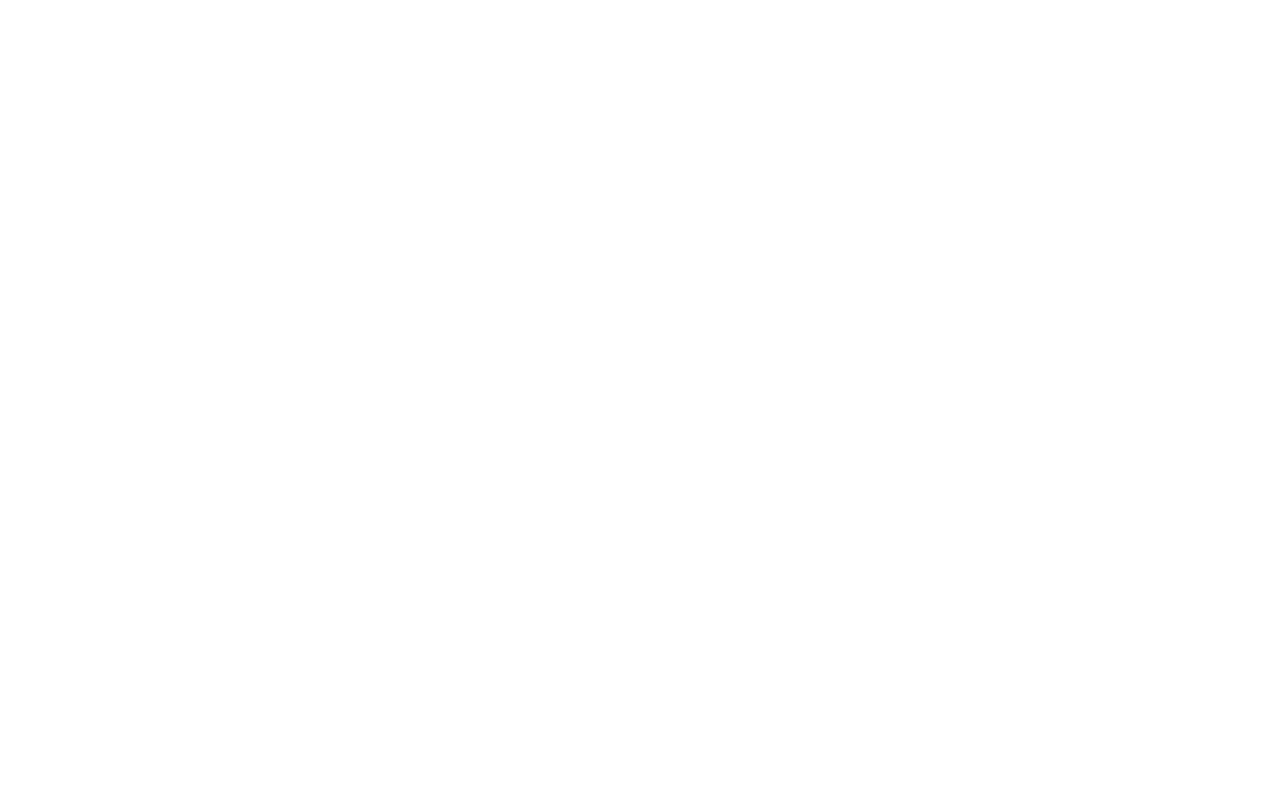
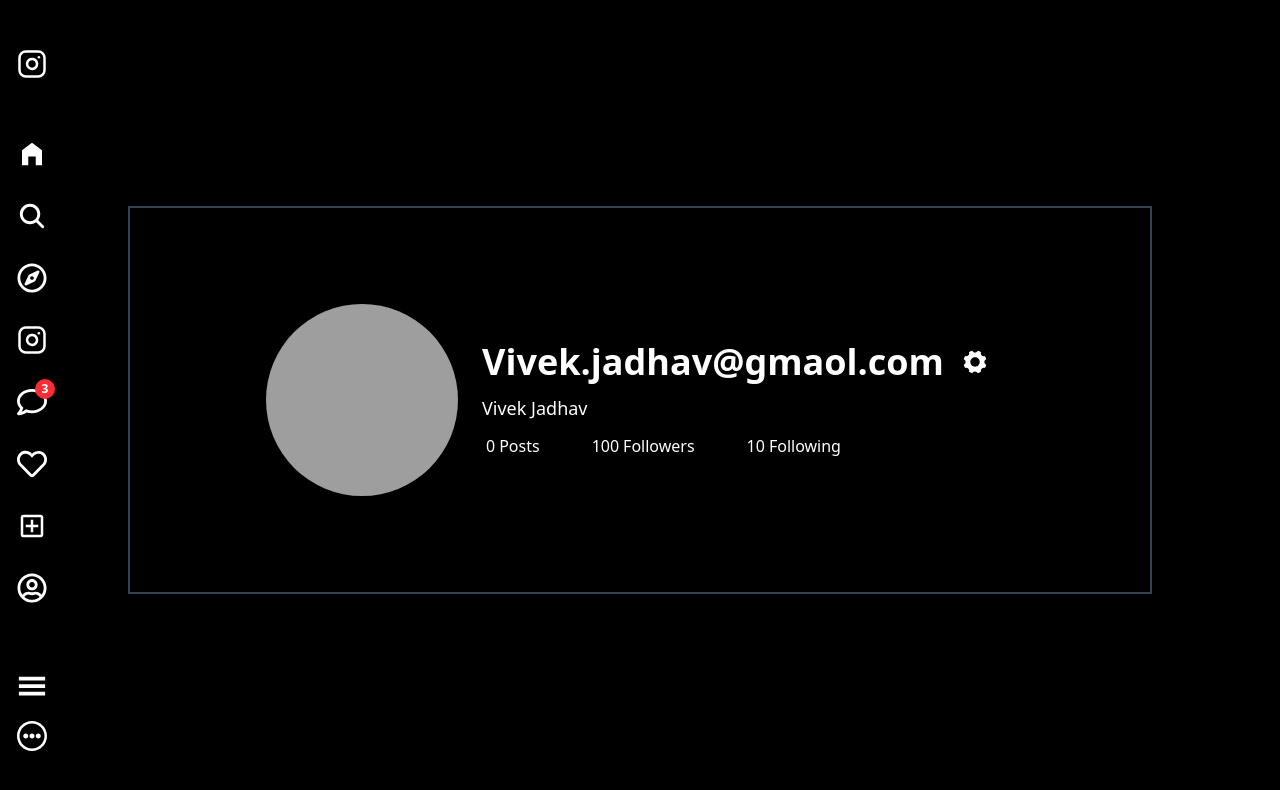
Before and after one commit to VivekJadhav2001/Instagram, a React app: page /myprofile in a window 1280 px wide. Before the commit this address had no page. Shown: the top 790 px of the page. Built offline with nearby package versions, Linux system fonts and the light colour scheme; grey boxes are pictures that could not be loaded; the HTML template or start-up script is replaced by a standard one.

Commit message:
delete functionality, navigate to home functionality in sidebar,profile, myProfile component,

```diff
--- a/src/Pages/Home/Home.jsx
+++ b/src/Pages/Home/Home.jsx
@@ -4,6 +4,7 @@
 import { ToastContainer, toast } from 'react-toastify';
 import SirSidebar from '../../components/SirSidebar/SirSidebar';
 import ContentPage from '../../components/ContentPage/ContentPage';
+import Profile from '../Profile/Profile';
 function Home() {
   return (
     <div className='relative min-h-screen p-4 w-screen bg-black text-white overflow-x-hidden'>
@@ -13,8 +14,10 @@
       {/* <SirSidebar/> */}
 
       <ContentPage/>
+      <Profile/>
 
       <ToastContainer/>
+
 
     </div>
   )
--- /dev/null
+++ b/src/Pages/MyProfile/MyProfile.jsx
@@ -0,0 +1,34 @@
+import React from 'react'
+import { IoIosSettings } from "react-icons/io";
+import Sidebar from '../../components/Sidebar/Sidebar';
+
+
+function MyProfile() {
+    return (
+        <div className=' relative min-h-screen w-screen bg-black text-white flex justify-center items-center'>
+            {/* SIDEBAR */}
+
+            <Sidebar/>
+            <div className="w-[80%] border-2 border-gray-700 p-24">
+                <div className="flex justify-center items-center">
+                    <img src="https://encrypted-tbn0.gstatic.com/images?q=tbn:ANd9GcRKLOU8WsvZZ1j5eHAdUl5EJC1we9Hbux49IA&s" alt="" className='w-48 h-48 object-cover rounded-full' />
+                    <div className="m-6 flex flex-col gap-3 justify-start items-start">
+                        <div className="flex gap-4 justify-center items-center">
+                            <h1 className='text-4xl font-bold text-center/'>Vivek.jadhav@gmaol.com</h1>
+                            <IoIosSettings size={30} />
+                        </div>
+                        <h2 className='text-lg'>Vivek Jadhav</h2>
+
+                        <div className="post-follower-count flex justify-center items-center gap-12">
+                            <p><span className='mx-1'>{0}</span>Posts</p>
+                            <p><span className='mx-1'>{100}</span>Followers</p>
+                            <p><span className='mx-1'>{10}</span>Following</p>
+                        </div>
+                    </div>
+                </div>
+            </div>
+        </div>
+    )
+}
+
+export default MyProfile
--- /dev/null
+++ b/src/Pages/Profile/Profile.jsx
@@ -0,0 +1,28 @@
+import React from 'react'
+import { useNavigate } from 'react-router-dom'
+
+function Profile() {
+
+    const navigate = useNavigate()
+
+    function openMyProfile(){
+        navigate("/myprofile")
+    }
+    return (
+        <div className='absolute right-5 bg-black p-4 text-white top-6 flex justify-center items-center gap-17 rounded-2xl'>
+            <div className="flex justify-center items-center gap-1.5 cursor-pointer hover:bg-gray-900 rounded-2xl" onClick={openMyProfile}>
+                <img src="https://encrypted-tbn0.gstatic.com/images?q=tbn:ANd9GcRKLOU8WsvZZ1j5eHAdUl5EJC1we9Hbux49IA&s" alt="" className='w-16 h-16 object-cover rounded-full' />
+
+                <div className="usernameANDemail flex flex-col">
+                    <p className='email font-semibold text-lg '>Vivek.jadhav@gmaol.com</p>
+                    <p className='username font-semibold text-gray-600'>Vivek Jadhav</p>
+                </div>
+            </div>
+
+            <p className='text-blue-900 font-semibold'>Switch</p>
+
+        </div>
+    )
+}
+
+export default Profile
--- a/src/components/ContentPage/ContentPage.jsx
+++ b/src/components/ContentPage/ContentPage.jsx
@@ -1,10 +1,13 @@
 import React, { useEffect, useState } from "react";
 import { FaHeart, FaRegComment, FaPaperPlane, FaBookmark } from "react-icons/fa";
 import { FiMoreHorizontal } from "react-icons/fi";
+import { IoClose } from "react-icons/io5";
 import postApi from "../../utils/postApi";
+import { toast } from "react-toastify";
 
 function ContentPage() {
     const [allPosts, setAllPosts] = useState([]);
+    const [dropDown, setDropDown] = useState(false)
 
     async function getAllPosts() {
         try {
@@ -16,6 +19,42 @@
         }
     }
 
+
+    // function to Delete post
+    async function deletePost(postId) {
+        console.log(postId)
+        try {
+            const res = await postApi.delete(`/delete/${postId}`);
+            toast.success('Post deleted successfully', {
+                position: "top-right",
+                autoClose: 5000,
+                hideProgressBar: false,
+                closeOnClick: false,
+                pauseOnHover: true,
+                draggable: true,
+                progress: undefined,
+                theme: "dark",
+            });
+
+            console.log(res,"Response on click of delete")
+            await getAllPosts()
+
+        } catch (error) {
+            console.log(error, "Error from deletePost function")
+        }
+    }
+
+    //function to Update post
+    // async function updatePost(postId) {
+    //     ///update/:id
+    //     try {
+    //         const res = await postApi.put(`update/${postId}`,{text:"Kimi Tailibani",image:"https://res.cloudinary.com/daggocniz/image/upload/v1761809500/profile-pics/bklgwizjycwqqe0ofgfh.png"})
+    //         console.log(res,"Response from updatePost")
+    //     } catch (error) {
+    //         console.log(error,"ERROR from updatepost")
+    //     }
+    // }
+
     useEffect(() => {
         getAllPosts();
     }, []);
@@ -25,7 +64,7 @@
             {allPosts.map((post) => (
                 <div key={post._id} className="p-3 border-b border-gray-800">
                     {/* Header */}
-                    <div className="flex justify-between items-center mb-2">
+                    <div className="relative flex justify-between items-center mb-2">
                         <div className="flex items-center gap-2">
                             <div className="bg-linear-to-tr from-yellow-400 via-pink-500 to-purple-600 p-0.5 rounded-full">
                                 <img
@@ -39,7 +78,23 @@
                                 <p className="text-xs text-gray-400">Hyderabad</p>
                             </div>
                         </div>
-                        <FiMoreHorizontal size={20} />
+                        {dropDown ?
+                            <div className="absolute rounded-3xl z-40 right-1.5 top-1.5 h-[13vh] w-[10vw] bg-[#000000]">
+                                <IoClose size={20} className="w-full cursor-pointer" onClick={() => setDropDown(prev => !prev)} />
+                                <button className="w-full cursor-pointer hover:bg-gray-700 rounded-2xl"
+                                    onClick={() => deletePost(post._id)}
+                                >
+                                    <span className="text-red-500 w-full text-center font-semibold">Delete Post</span>
+                                </button>
+                                <button className="w-full cursor-pointer hover:bg-gray-700 rounded-2xl"
+                                    onClick={() => updatePost(post._id)}
+                                >
+                                    <span className="text-red-500 w-full text-center font-semibold">Update Post</span>
+                                </button>
+                            </div>
+                            : <FiMoreHorizontal className="cursor-pointer" size={20} onClick={() => setDropDown(prev => !prev)} />
+                        }
+
                     </div>
 
                     {/* Image */}
@@ -64,7 +119,7 @@
                     {/* Likes & Caption */}
                     <p className="font-semibold">{post.likes.length} likes</p>
                     <p>
-                        <span className="font-semibold">{post.user}</span> {post.text}
+                        <span className="font-semibold">{post.user.slice(0,6)}</span> {post.text}
                     </p>
                 </div>
             ))}
--- a/src/components/Sidebar/Sidebar.jsx
+++ b/src/components/Sidebar/Sidebar.jsx
@@ -7,6 +7,7 @@
 import { CgMoreO } from "react-icons/cg";
 import { toast } from 'react-toastify';
 import postApi from '../../utils/postApi';
+import { useNavigate } from 'react-router-dom';
 
 function Sidebar() {
   //   const messageCount = 3; // number to show on red badge
@@ -14,6 +15,11 @@
   const [messageCount, setMessageCount] = useState(3)
 
   const inputFileRef = useRef()
+
+
+  const [token] = useState(()=> localStorage.getItem("token"))
+
+  const navigate = useNavigate()
 
 
   async function handleFileInput(e) {
@@ -36,7 +42,7 @@
     const url = await
     uploadFileToCloudinary(file)
 
-    await createPost("merlin Engine mark-42", url)
+    await createPost("Du Du Du Max verstappen!!!!", url)
 
 
 
@@ -82,7 +88,13 @@
       <LuInstagram size={30} className="mb-15 cursor-pointer" />
 
       <div className="flex flex-col justify-center items-center gap-8 relative">
-        <MdHomeFilled size={30} className="cursor-pointer" />
+        <button className="cursor-pointer"
+        onClick={() => {
+            if (token) navigate("/")
+          }}
+        >
+        <MdHomeFilled size={30}  />
+        </button>
         <IoSearch size={30} className="cursor-pointer" />
         <FaRegCompass size={30} className="cursor-pointer" />
         <LuInstagram size={30} className="cursor-pointer" />
--- a/src/main.jsx
+++ b/src/main.jsx
@@ -7,6 +7,7 @@
 import Login from './Pages/Login/Login.jsx'
 import SignUp from './Pages/SignUp/SignUp.jsx'
 import ProtectedRoutes from './components/ProtectedRoutes/ProtectedRoutes.jsx'
+import MyProfile from './Pages/MyProfile/MyProfile.jsx'
 
 createRoot(document.getElementById('root')).render(
   <StrictMode>
@@ -19,6 +20,7 @@
         } />
         <Route path="/login" element={<Login />} />
         <Route path='/signup' element={<SignUp />} />
+        <Route path='/myprofile' element={<MyProfile/>}/>
       </Routes>
     </BrowserRouter>
   </StrictMode>,
--- a/src/utils/postApi.js
+++ b/src/utils/postApi.js
@@ -4,26 +4,23 @@
 
 const postApi = axios.create({ baseURL })
 
+postApi.interceptors.request.use((config) => {
+  const token = localStorage.getItem("token");
 
-postApi.interceptors.request.use((config)=>{
-    //  console.log("postApi Before config request",config);
+  if (!token) {
+    console.warn("No token found. Please login again.");
+    return config;
+  }
 
+  if (!config.headers) {
+    config.headers = {};
+  }
 
-    const token = localStorage.getItem("token")
-    if(!token){
-        console.log("Please login once again")
-        return
-    }
+  config.headers.authorization = `Bearer ${token}`;
 
+  return config;
+});
 
-    if(config.headers) config.headers={}
-
-    config.headers.Authorization = `Bearer ${token}`
-
-    // console.log("postApi after config request",config);
-    return config;
-
-})
 
 // postApi.interceptors.request.use(
 //     (config) => {
```
